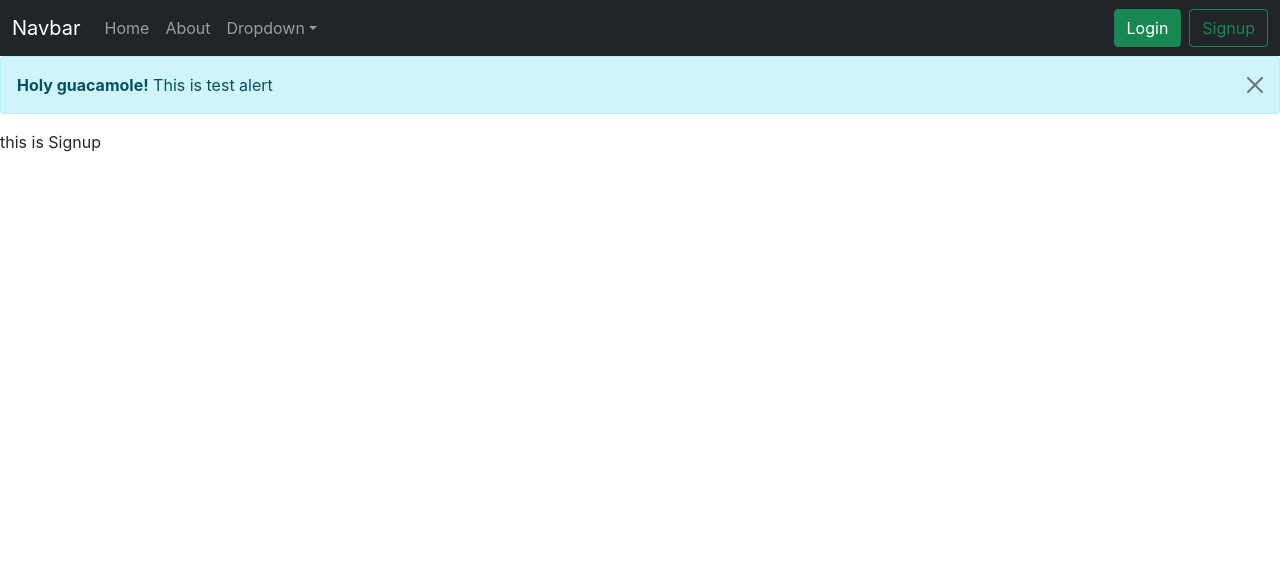
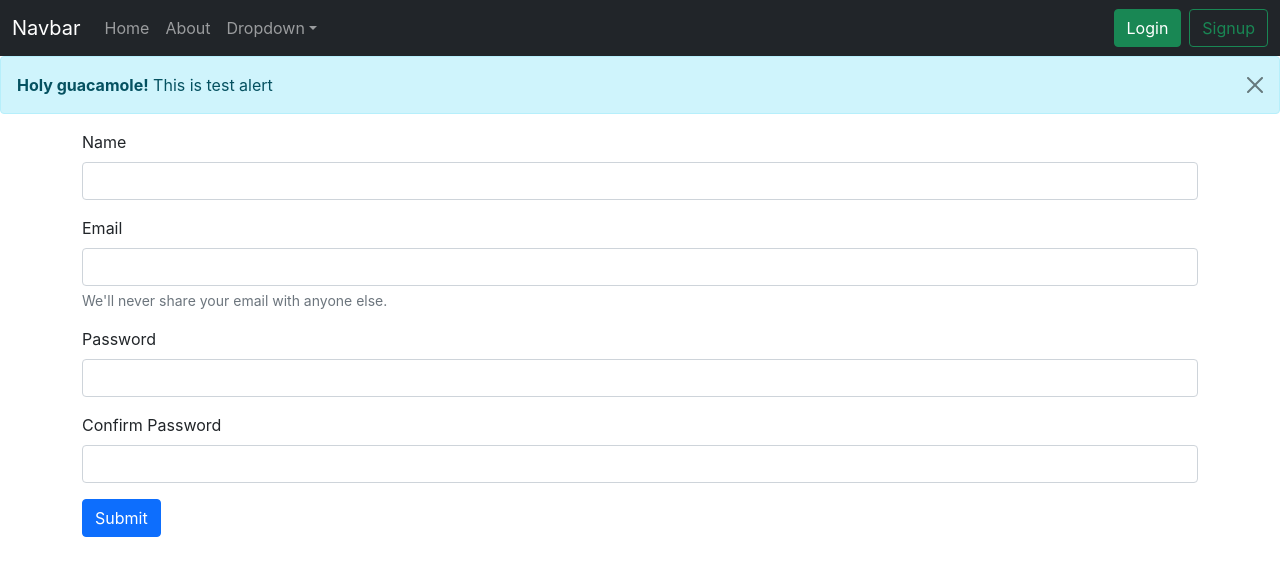
Before and after one commit to SKAhire/notebook, a React (Create React App) app in the folder frontend/: page /signup in a window 1280 px wide. Shown: the top 576 px of the page. Built offline with nearby package versions, Linux system fonts and the light colour scheme.

Commit message:
signin functionality

```diff
--- a/frontend/src/components/Signup.js
+++ b/frontend/src/components/Signup.js
@@ -1,9 +1,103 @@
-import React, {} from 'react';
+import React, { useState } from 'react';
+import { useNavigate } from 'react-router-dom';
 
-const Signup = ()=>{
-    return(
+const Signup = () => {
+    const [credentials, setCredentials] = useState({ name:"", email: "", password: "", cpassword:"" })
+    let navigate = useNavigate();
+
+    const handleSubmit = async (e) => {
+        e.preventDefault();
+        const {name, email, password } = credentials;
+        const response = await fetch(`http://localhost:5000/api/auth/createuser`, {
+            method: 'POST',
+            headers: {
+                'Content-Type': 'application/json',
+            },
+            body: JSON.stringify({ name, email, password })
+        });
+
+        const json = await response.json();
+        if (json.success) {
+            // Save the auth token and redirect
+            localStorage.setItem('token', json.authtoken);
+            navigate("/");
+
+        }
+        else {
+            alert("Invalid credentials");
+        }
+    }
+    const onChange = (e) => {
+        setCredentials({ ...credentials, [e.target.name]: e.target.value })
+    }
+    return (
         <>
-            this is Signup
+            <div className="container">
+                <form onSubmit={handleSubmit}>
+                    <div className="mb-3">
+                        <label htmlFor="name" className="form-label">
+                            Name
+                        </label>
+                        <input
+                            type="text"
+                            name='name'
+                            id="name"
+                            className="form-control"
+                            onChange={onChange}
+
+                        />
+                    </div>
+                    <div className="mb-3">
+                        <label htmlFor="email" className="form-label">
+                            Email
+                        </label>
+                        <input
+                            type="email"
+                            name='email'
+                            id="email"
+                            className="form-control"
+                            aria-describedby="emailHelp"
+                            onChange={onChange}
+
+                        />
+                        <div id="emailHelp" className="form-text">
+                            We'll never share your email with anyone else.
+                        </div>
+                    </div>
+                    <div className="mb-3">
+                        <label htmlFor="password" className="form-label">
+                            Password
+                        </label>
+                        <input
+                            type="password"
+                            name='password'
+                            id="password"
+                            className="form-control"
+                            onChange={onChange}
+                            minLength={5}
+
+                        />
+                    </div>
+                    <div className="mb-3">
+                        <label htmlFor="cpassword" className="form-label">
+                            Confirm Password
+                        </label>
+                        <input
+                            type="password"
+                            name='cpassword'
+                            id="cpassword"
+                            className="form-control"
+                            onChange={onChange}
+                            minLength={5}
+
+                        />
+                    </div>
+                    <button type="submit" className="btn btn-primary">
+                        Submit
+                    </button>
+                </form>
+            </div>
+
         </>
     )
 }
```
Also changed, not shown: 1 other file (tests, documents, lock files or other folders).
